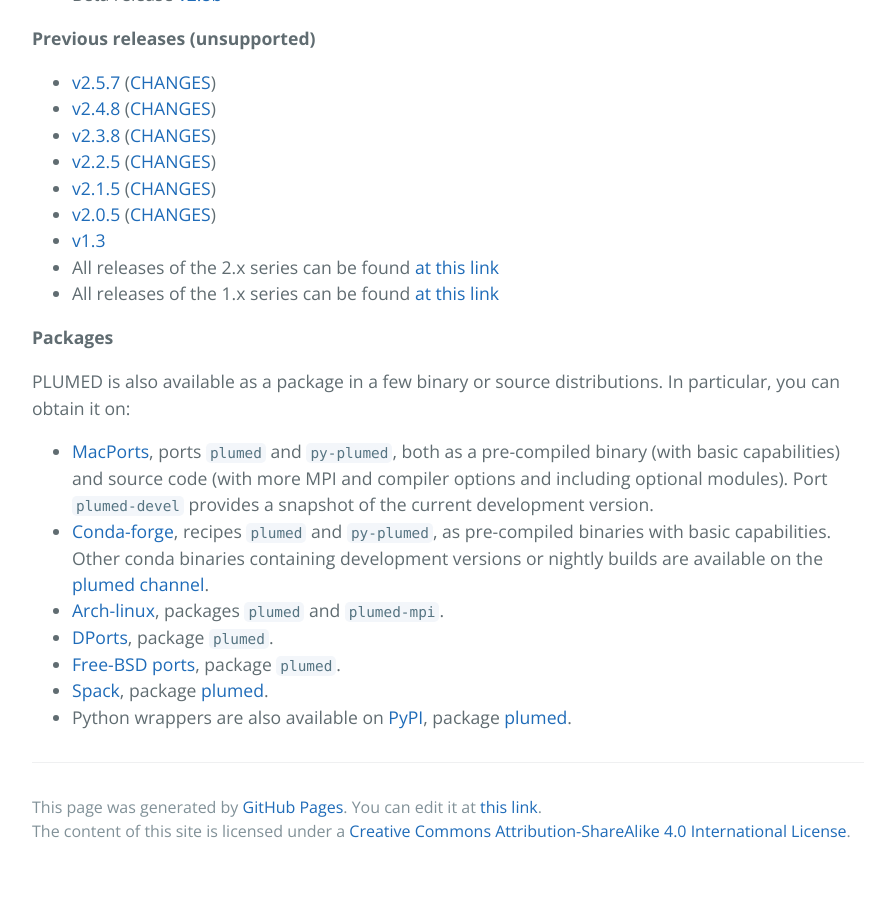
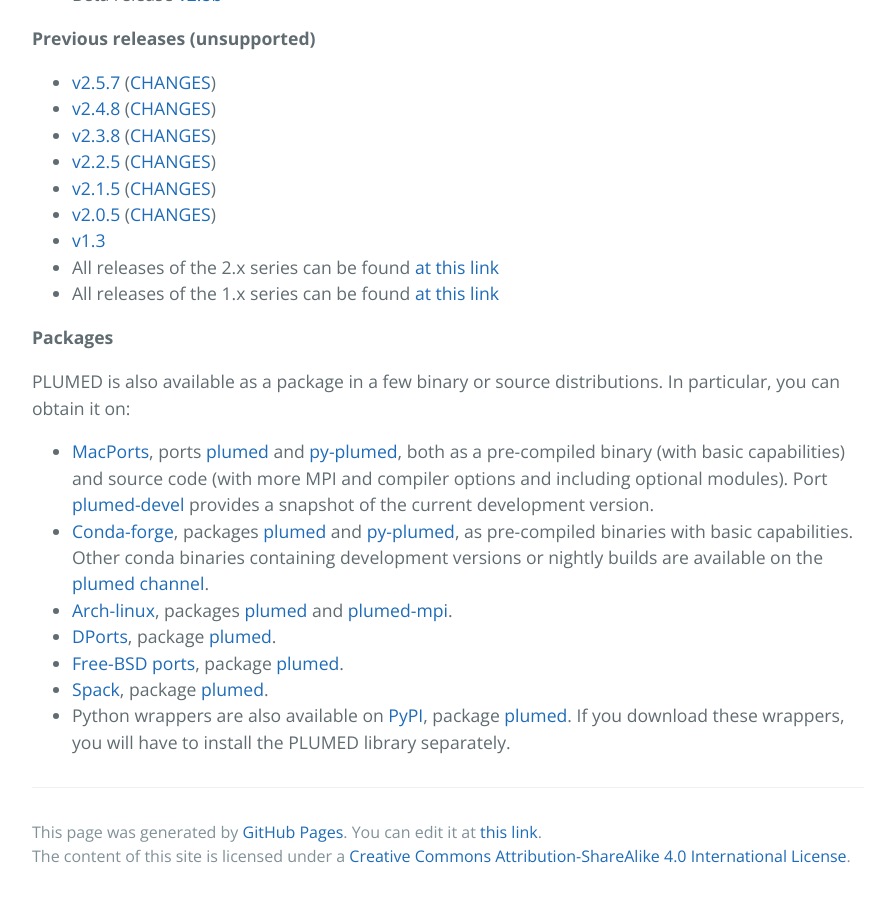
Before and after one commit to plumed/plumed.github.io, a Jekyll site: the page built from download.md, in a window 1280 px wide and 900 px high, scrolled down 897 px. Shown: the whole window, without its empty margins (192-1087 px from the left). Built offline with Jekyll 4.4.1, drawn with Linux system fonts in a browser that asks for light colours; our own code applies the rules of GitHub Pages for plain Markdown files; the repository's description, which GitHub fills in, is left out; before the commit the page ends 1772 px from its top, so only the background shows below that.

Commit message:
Update download.md

```diff
--- a/download.md
+++ b/download.md
@@ -21,10 +21,10 @@ __Packages__
 
 PLUMED is also available as a package in a few binary or source distributions.
 In particular, you can obtain it on:
-* [MacPorts](https://www.macports.org/), ports `plumed` and `py-plumed`, both as a pre-compiled binary (with basic capabilities) and source code (with more MPI and compiler options and including optional modules). Port `plumed-devel` provides a snapshot of the current development version.
-* [Conda-forge](https://conda-forge.org/), recipes `plumed` and `py-plumed`, as pre-compiled binaries with basic capabilities. Other conda binaries containing development versions or nightly builds are available on the [plumed channel](https://anaconda.org/plumed).
-* [Arch-linux](https://aur.archlinux.org/), packages `plumed` and `plumed-mpi`.
-* [DPorts](https://github.com/DragonFlyBSD/DPorts), package `plumed`.
-* [Free-BSD ports](https://www.freebsd.org/ports/), package `plumed`.
+* [MacPorts](https://www.macports.org/), ports [plumed](https://ports.macports.org/port/plumed/details/) and [py-plumed](details), both as a pre-compiled binary (with basic capabilities) and source code (with more MPI and compiler options and including optional modules). Port [plumed-devel](https://ports.macports.org/port/plumed-devel/details/) provides a snapshot of the current development version.
+* [Conda-forge](https://conda-forge.org/), packages [plumed](https://anaconda.org/conda-forge/plumed) and [py-plumed](https://anaconda.org/conda-forge/py-plumed), as pre-compiled binaries with basic capabilities. Other conda binaries containing development versions or nightly builds are available on the [plumed channel](https://anaconda.org/plumed).
+* [Arch-linux](https://aur.archlinux.org/), packages [plumed](https://aur.archlinux.org/packages/plumed) and [plumed-mpi](https://aur.archlinux.org/packages/plumed-mpi).
+* [DPorts](https://github.com/DragonFlyBSD/DPorts), package [plumed](https://github.com/DragonFlyBSD/DPorts/tree/master/science/plumed).
+* [Free-BSD ports](https://www.freebsd.org/ports/), package [plumed](https://www.freshports.org/science/plumed).
 * [Spack](https://spack.io/), package [plumed](https://spack.github.io/packages/package.html?name=plumed).
-* Python wrappers are also available on [PyPI](https://pypi.org/), package [plumed](https://pypi.org/project/plumed/).
+* Python wrappers are also available on [PyPI](https://pypi.org/), package [plumed](https://pypi.org/project/plumed/). If you download these wrappers, you will have to install the PLUMED library separately.
```
